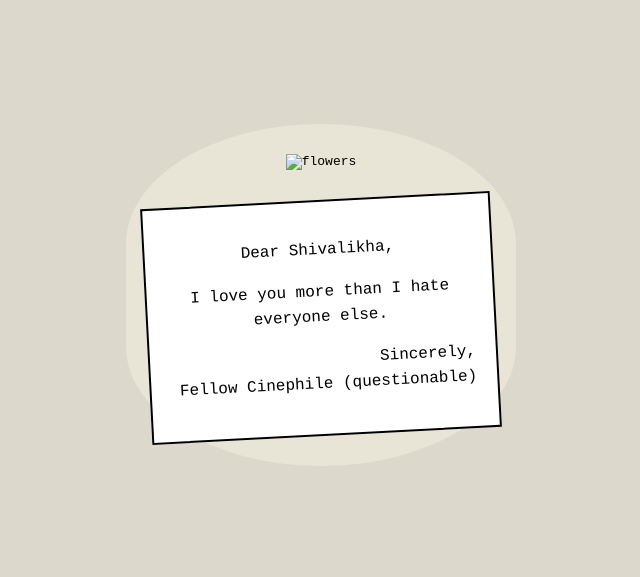
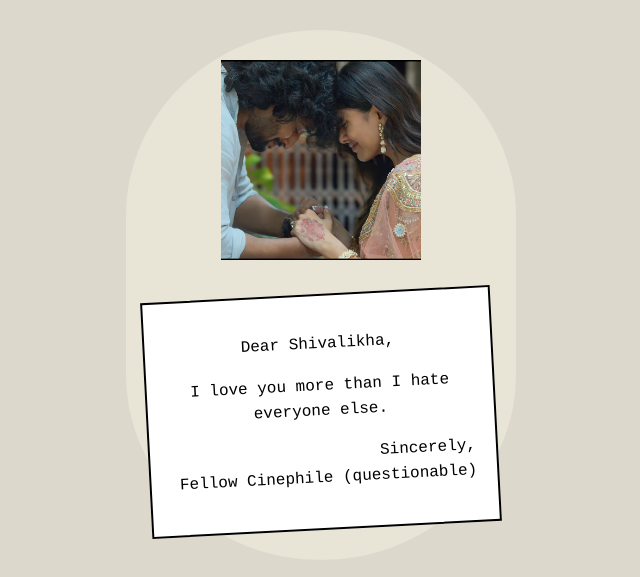
Before and after one commit to raghuthallisetty/Shivieday, a plain HTML site: page index.html in a window 1280 px wide. Shown: the part 105-682 px from the top of the page, without its empty margins (319-959 px from the left). Drawn offline with Linux system fonts and the light colour scheme.

Commit message:
Update image source in index.html

```diff
--- a/index.html
+++ b/index.html
@@ -47,7 +47,7 @@
 <div class="card">
 
     <div class="flowers">
-        <img src="/storage/emulated/O/Download/ ante.jpg" alt="flowers">
+        <img src="6883120c4e89e5c57a8737ff0bc5e1cd.jpg" alt="flowers">
     </div>
 
     <div class="letter">
```
